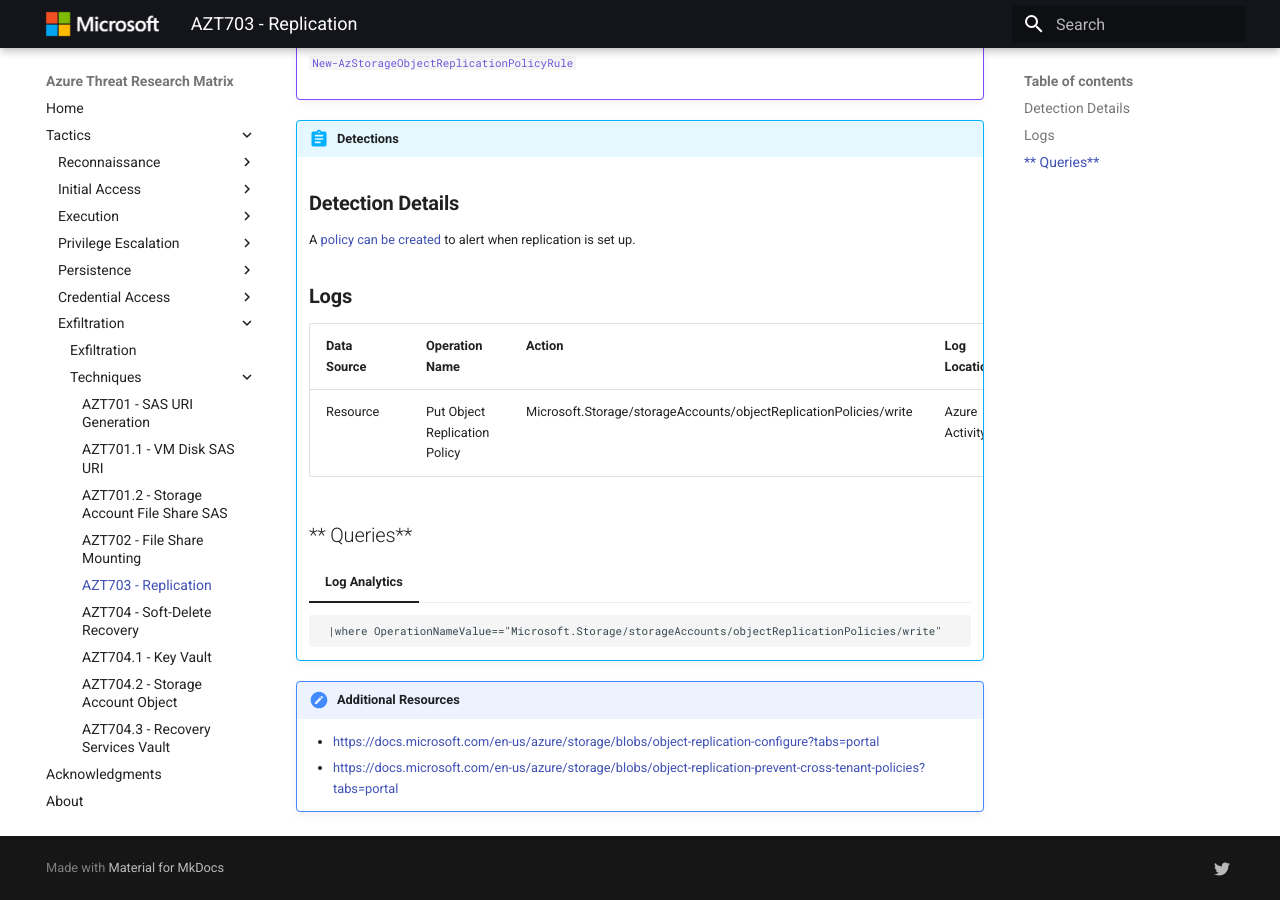
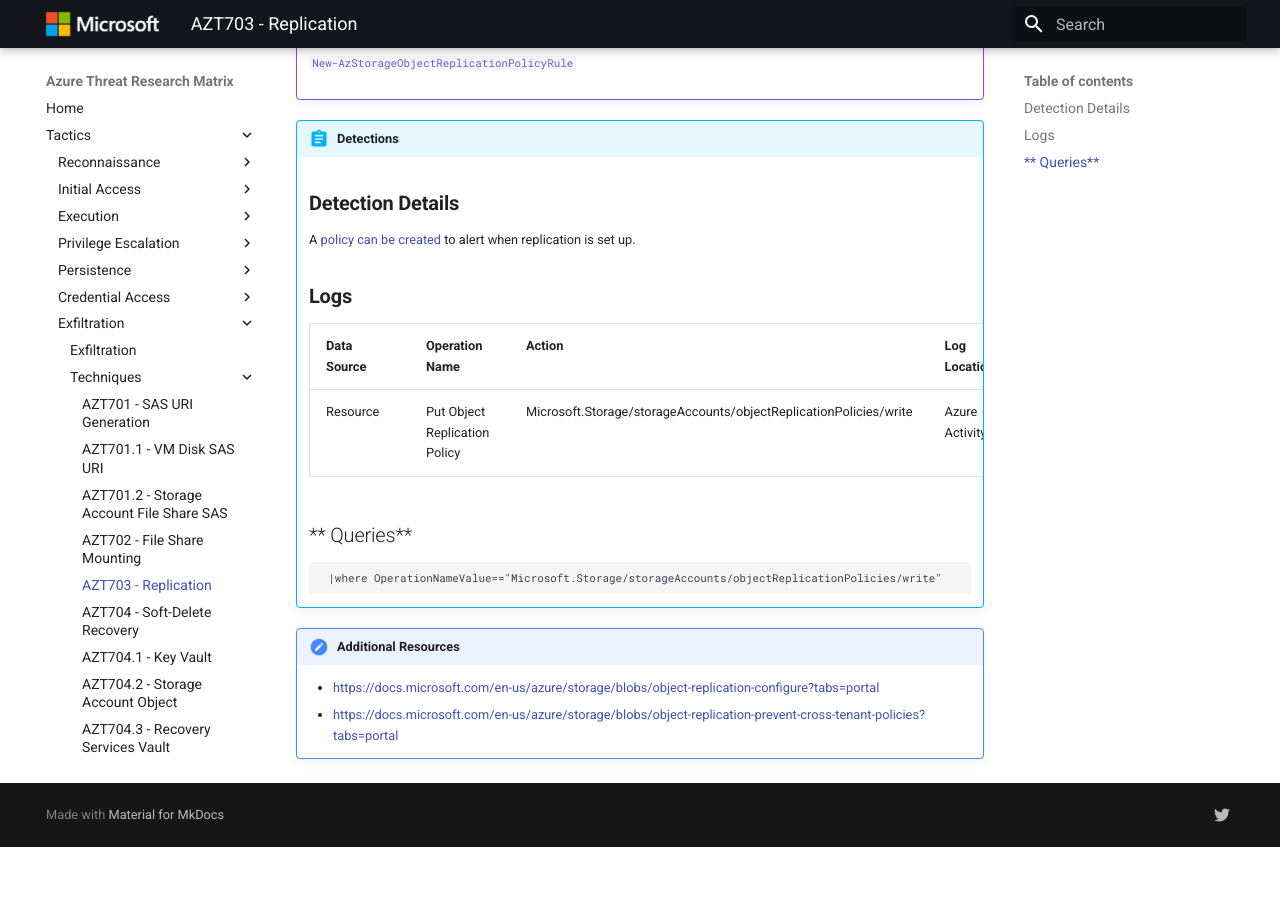
Before and after one commit to microsoft/Azure-Threat-Research-Matrix, an MkDocs documentation site: the page built from docs/Exfiltration/AZT703/AZT703-1.md, in a window 1280 px wide and 900 px high, scrolled down 550 px. Built offline with MkDocs 1.6.1 and Material for MkDocs 9.7.7, drawn with Linux system fonts in a browser that asks for light colours; after the commit the page ends 1397 px from its top, so only the background shows below that.

Commit message:
Update AZT703-1.md

````diff
--- a/docs/Exfiltration/AZT703/AZT703-1.md
+++ b/docs/Exfiltration/AZT703/AZT703-1.md
@@ -36,7 +36,7 @@ By setting up cross-tenant replication, an adversary may set up replication from
     ## ** Queries**
 
 
-	=== "Log Analytics"
+
 	```AzureActivity
 	 |where OperationNameValue=="Microsoft.Storage/storageAccounts/objectReplicationPolicies/write"
 	```
````
